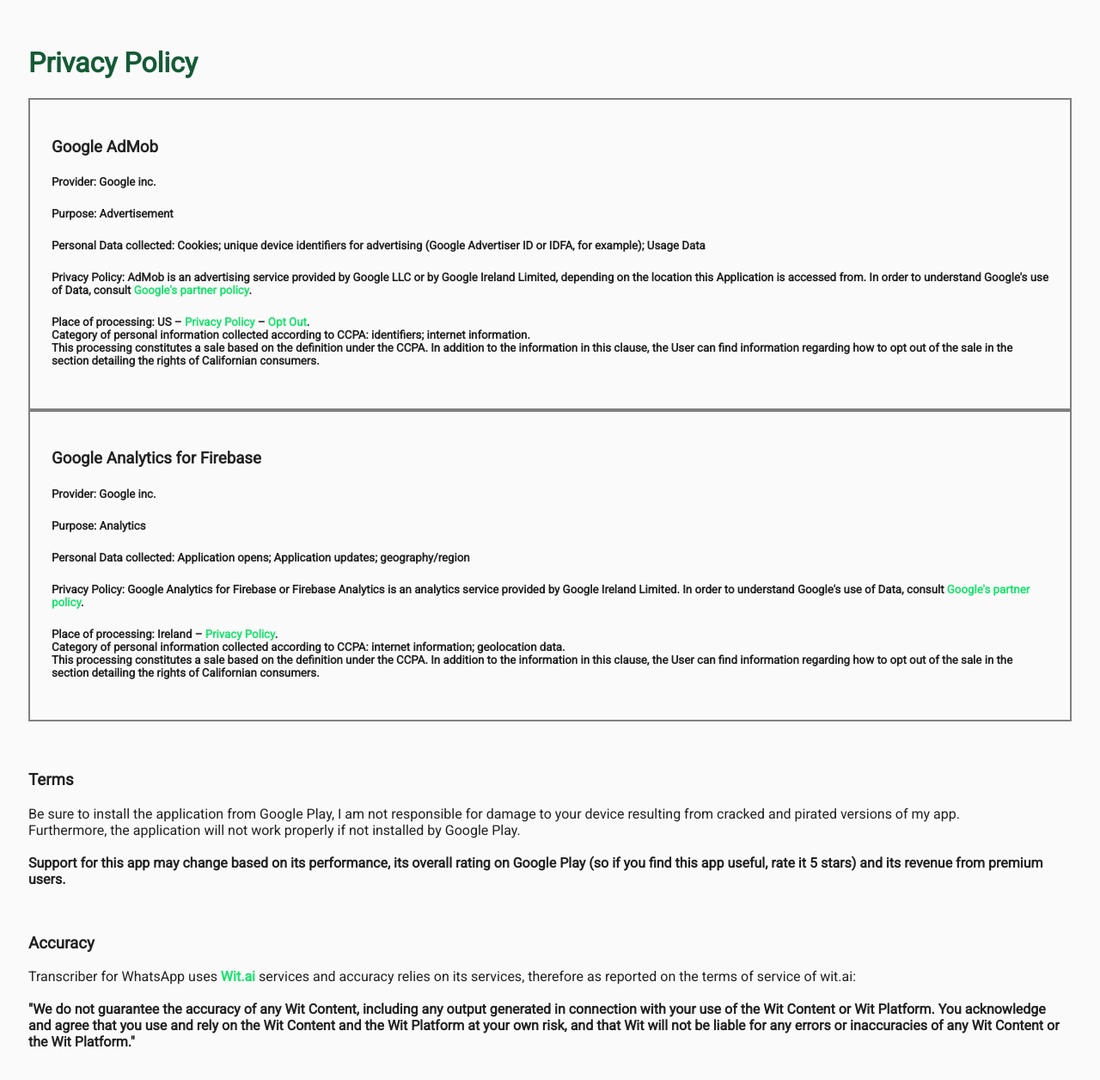
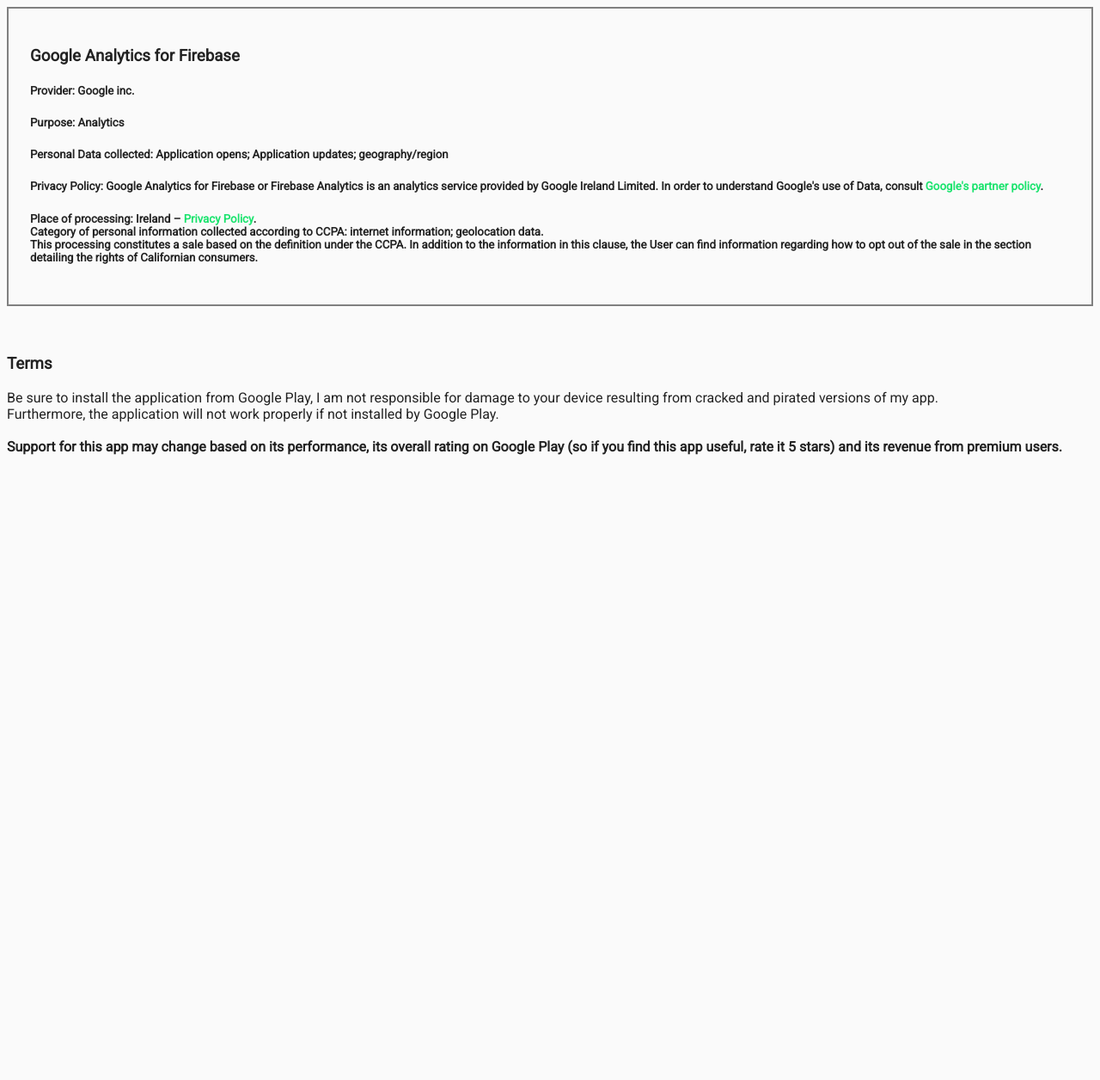
Before and after one commit to Leonm99/Leonm99.github.io, a plain HTML site: page index.html in a window 1280 px wide. Shown: the whole page at 86% size. After the commit the page ends 800 px from the top, so only its background shows below. Drawn offline with Linux system fonts and the light colour scheme.

Commit message:
Update index.html

```diff
--- a/index.html
+++ b/index.html
@@ -2,24 +2,11 @@
 <html>
 <head>
 
-    <link rel="apple-touch-icon" sizes="180x180" href="https://raw.githubusercontent.com/Mirkoddd/Mirkoddd.github.io/master/favicons/apple-touch-icon.png">
-    <link rel="icon" type="image/png" sizes="32x32" href="https://raw.githubusercontent.com/Mirkoddd/Mirkoddd.github.io/master/favicons/favicon-32x32.png">
-    <link rel="icon" type="image/png" sizes="16x16" href="https://raw.githubusercontent.com/Mirkoddd/Mirkoddd.github.io/master/favicons/favicon-16x16.png">
-    <link rel="manifest" href="https://raw.githubusercontent.com/Mirkoddd/Mirkoddd.github.io/master/favicons/site.webmanifest">
-    <link rel="mask-icon" href="https://raw.githubusercontent.com/Mirkoddd/Mirkoddd.github.io/master/favicons/safari-pinned-tab.svg" color="#5bbad5">
-    <link rel="shortcut icon" href="https://raw.githubusercontent.com/Mirkoddd/Mirkoddd.github.io/master/favicons/favicon.ico">
-    <meta name="msapplication-TileColor" content="#00c853">
-    <meta name="msapplication-config" content="https://raw.githubusercontent.com/Mirkoddd/Mirkoddd.github.io/master/favicons/browserconfig.xml">
+    <link rel="apple-touch-icon" sizes="180x180" href="https://raw.githubusercontent.com/Leonm99/Leonm99.github.io/master/favicons/apple-touch-icon.png">
+    <link rel="icon" type="image/png" sizes="32x32" href="https://raw.githubusercontent.com/Leonm99/Leonm99.github.io/master/favicons/favicon-32x32.png">
+    <link rel="icon" type="image/png" sizes="16x16" href="https://raw.githubusercontent.com/Leonm99/Leonm99.github.io/master/favicons/favicon-16x16.png">
+    <link rel="manifest" href="https://raw.githubusercontent.com/Leonm99/Leonm99.github.io/master/favicons/site.webmanifest">
     <meta name="theme-color" content="#00c853">
-    <!-- Global site tag (gtag.js) - Google Analytics -->
-    <script async src="https://www.googletagmanager.com/gtag/js?id=UA-115893933-1"></script>
-    <script>
-    window.dataLayer = window.dataLayer || [];
-    function gtag(){dataLayer.push(arguments);}
-    gtag('js', new Date());
-
-    gtag('config', 'UA-115893933-1');
-    </script>
 
     <link href="https://fonts.googleapis.com/css?family=Roboto" rel="stylesheet">
     <link rel="stylesheet" type="text/css" href="styles.css">
@@ -28,24 +15,6 @@
 
 </head>
 <body>
-    <div class="pad">
-
-        <h1>Privacy Policy</h1>
-        <div class="line">
-            <h3>Google AdMob</h3>
-            <h5>Provider: Google inc.</h5>
-            <h5>Purpose: Advertisement</h5>
-            <h5>Personal Data collected: Cookies; unique device identifiers for advertising (Google Advertiser ID or IDFA, for example); Usage Data</h5>
-            <h5>Privacy Policy: AdMob is an advertising service provided by Google LLC or by Google Ireland Limited, depending on the location this Application is accessed from. In order to understand Google's use of Data, consult <a href="https://www.google.com/policies/privacy/partners/">Google's partner policy</a>.</h5>
-            <h5>Place of processing: US – <a href="https://policies.google.com/technologies/ads">Privacy Policy</a> – <a href="https://www.google.com/settings/ads">Opt Out</a>.
-                <br/>
-
-Category of personal information collected according to CCPA: identifiers; internet information.
-                <br/>
-
-This processing constitutes a sale based on the definition under the CCPA. In addition to the information in this clause, the User can find information regarding how to opt out of the sale in the section detailing the rights of Californian consumers.</h5>
-        </div>
-
         <div class="line">
             <h3>Google Analytics for Firebase</h3>
             <h5>Provider: Google inc.</h5>
@@ -68,11 +37,6 @@ This processing constitutes a sale based on the definition under the CCPA. In ad
             <br><br>
             <b>Support for this app may change based on its performance, its overall rating on Google Play (so if you find this app useful, rate it 5 stars) and  its revenue from premium users.</b></p>
             <br>
-            <h3>Accuracy</h3>
-            <p>Transcriber for WhatsApp uses <a href="https://wit.ai/"><b>Wit.ai</b></a> services and accuracy relies on its services, therefore as reported on the terms of service of wit.ai:
-                <br><br>
-                <b>"We do not guarantee the accuracy of any Wit Content, including any output generated in connection with your use of the Wit Content or Wit Platform. You acknowledge and agree that you use and rely on the Wit Content and the Wit Platform at your own risk, and that Wit will not be liable for any errors or inaccuracies of any Wit Content or the Wit Platform."</b>
-            </p>
         </div>
 
 
```
